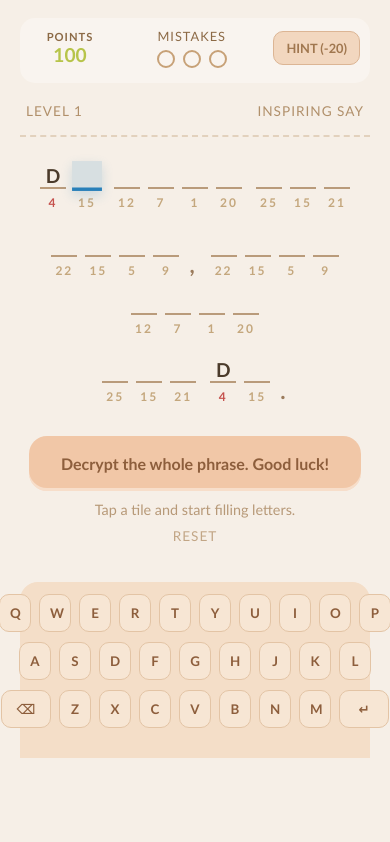
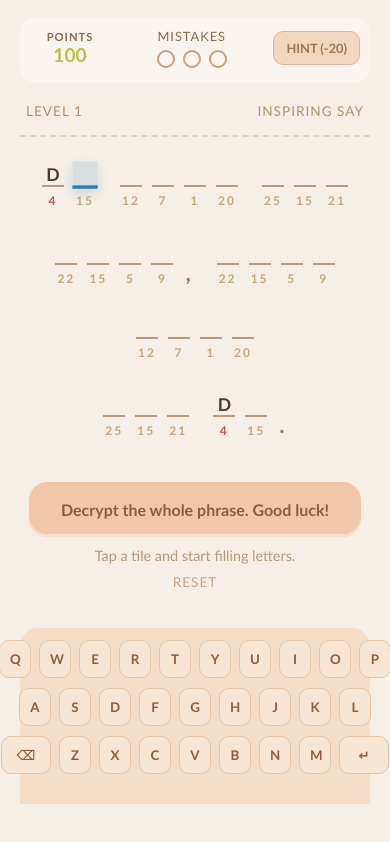
Before and after one commit to SoloPlax/ALPHACryptic, a website: page public/index.html in a window 390 px wide. Drawn offline with Linux system fonts and the light colour scheme.

Commit message:
Improve word spacing and mobile responsiveness

```diff
--- a/public/css/styles.css
+++ b/public/css/styles.css
@@ -121,15 +121,17 @@ body {
   display: flex;
   justify-content: center;
   flex-wrap: wrap;
-  gap: 18px 20px;
+  gap: 22px 36px; /* Increased horizontal gap for better word separation */
   font-size: 1.5rem;
   letter-spacing: 2px;
+  padding: 0 10px;
 }
 
 .word {
   display: flex;
-  gap: 8px;
+  gap: 10px; /* Space between letters in a word */
   align-items: flex-end;
+  margin-bottom: 12px; /* Extra vertical breathing room */
 }
 
 .punctuation {
@@ -303,11 +305,16 @@ body {
 
 @media (max-width: 700px) {
   .phrase__row {
-    gap: 12px 14px;
+    gap: 18px 24px; /* Maintain better spacing on mobile */
   }
 
   .letter__input {
-    font-size: 1.2rem;
+    width: 22px; /* Slightly smaller to fit more words */
+    font-size: 1.1rem;
+  }
+
+  .letter {
+    min-width: 22px;
   }
 
   .keyboard {
```
